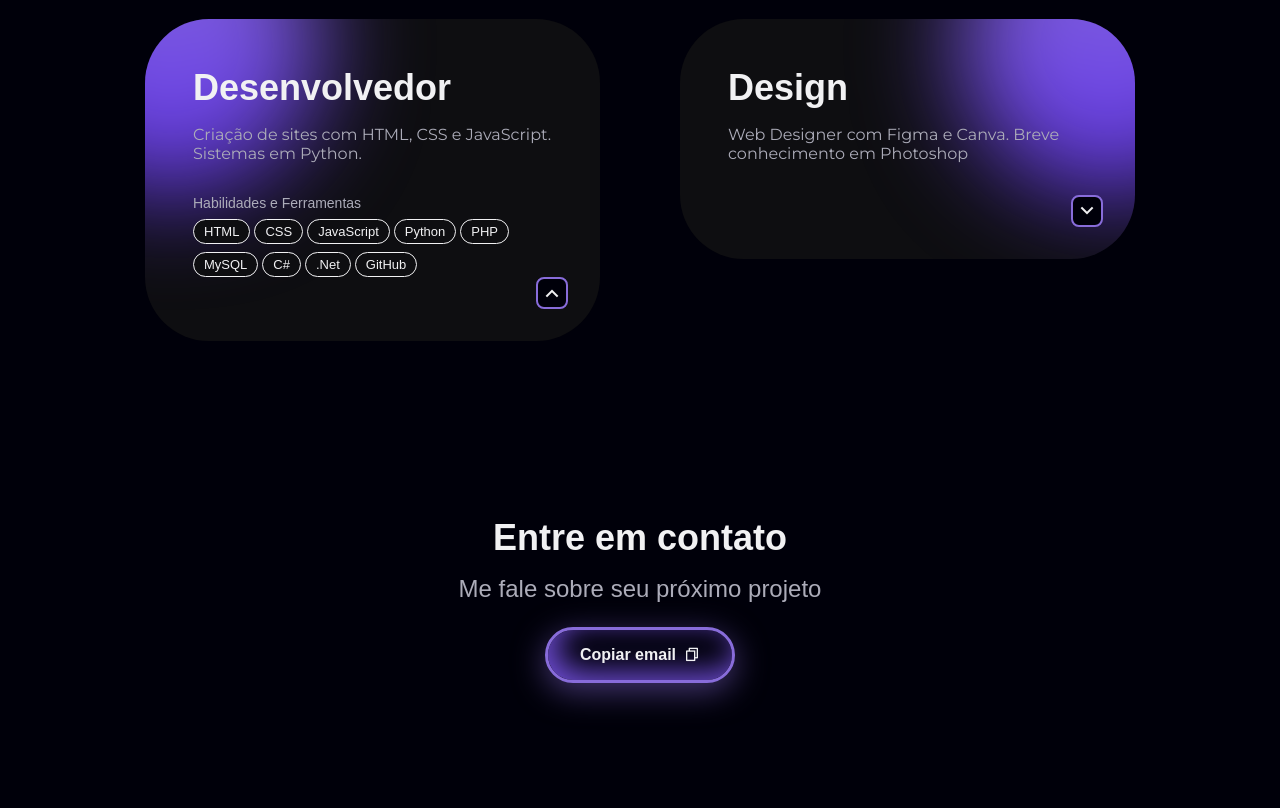
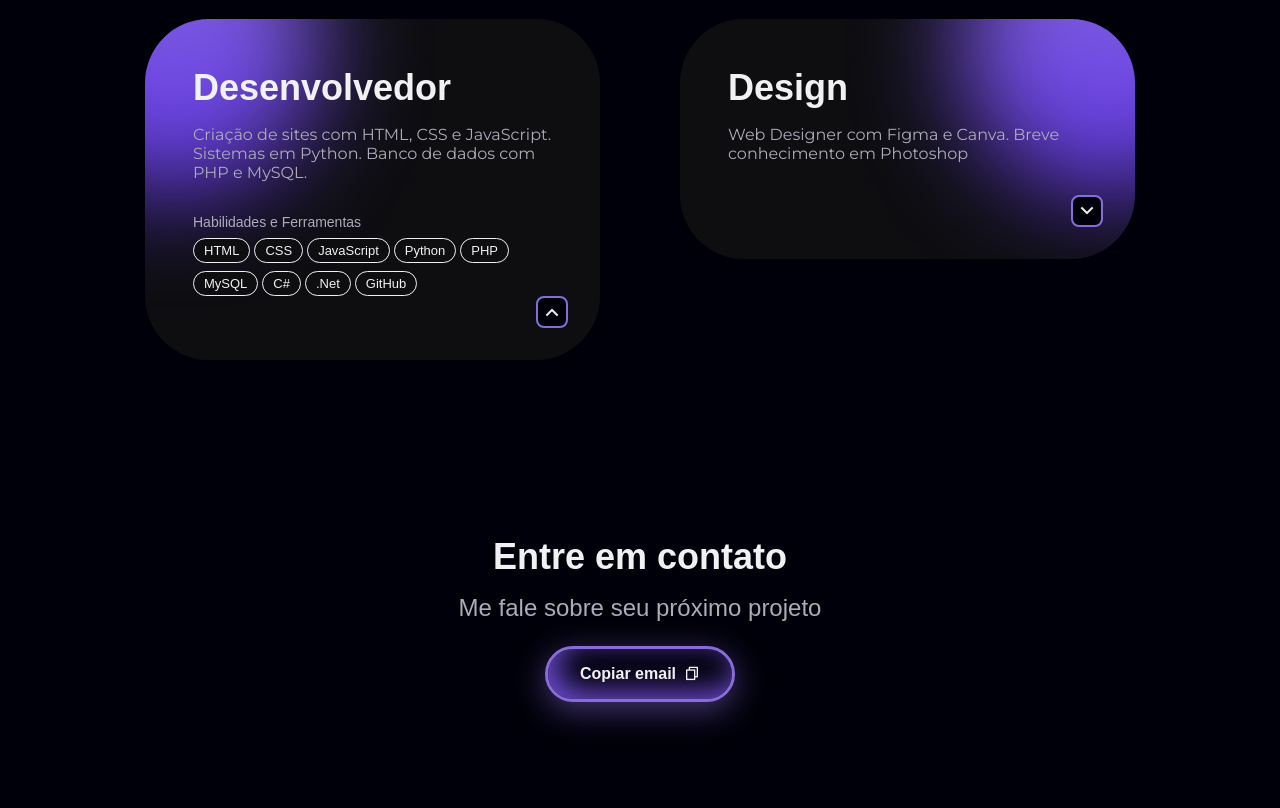
Before and after one commit to Achiles-Polcelli/Portfolio_Achiles, a plain HTML site: page index.html in a window 1280 px wide. Shown: the part 3460-4268 px from the top of the page. Drawn offline with nearby package versions, Linux system fonts and the light colour scheme; a web font is replaced by a local one.

Commit message:
add php re mysql in services_description

```diff
--- a/index.html
+++ b/index.html
@@ -356,7 +356,7 @@
                      <h2 class="services_title">Desenvolvedor</h2>
                      <p class="services_description">
                         Criação de sites com HTML, CSS e JavaScript.
-                        Sistemas em Python.
+                        Sistemas em Python. Banco de dados com PHP e MySQL.
 
                      </p>
                   </div>
```
